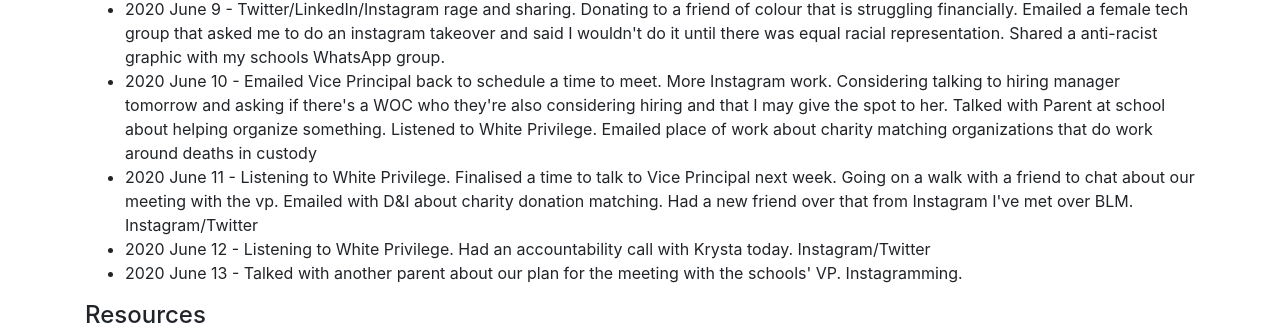
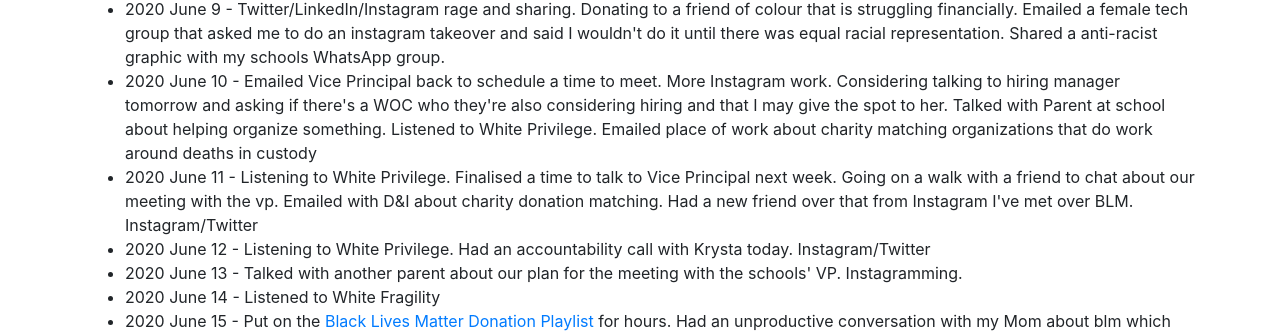
Before and after one commit to nikkiricks/anti-racism-work, a website: page index.html in a window 1280 px wide. Shown: the part 1347-1679 px from the top of the page. Drawn offline with nearby package versions, Linux system fonts and the light colour scheme.

Commit message:
daily work

```diff
--- a/index.html
+++ b/index.html
@@ -327,6 +327,8 @@
         <li>2020 June 11 - Listening to White Privilege. Finalised a time to talk to Vice Principal next week. Going on a walk with a friend to chat about our meeting with the vp. Emailed with D&I about charity donation matching. Had a new friend over that from Instagram I've met over BLM. Instagram/Twitter</li>
         <li>2020 June 12 - Listening to White Privilege. Had an accountability call with Krysta today. Instagram/Twitter</li>
         <li>2020 June 13 - Talked with another parent about our plan for the meeting with the schools' VP. Instagramming. </li>
+        <li>2020 June 14 - Listened to White Fragility</li>
+        <li>2020 June 15 - Put on the <a href="https://www.youtube.com/watch?v=F8eOW8XZ0mw&list=PLcDplauF7vDlElCMqroco3-AYD45FdryH&index=16" target="_blank">Black Lives Matter Donation Playlist</a> for hours. Had an unproductive conversation with my Mom about blm which ended in her being too overwhelmed. Twitter/Instagram. Researched materials for conversations with Vice Principal.</li>
       </ul>
 
       <h4>Resources</h4>
```
